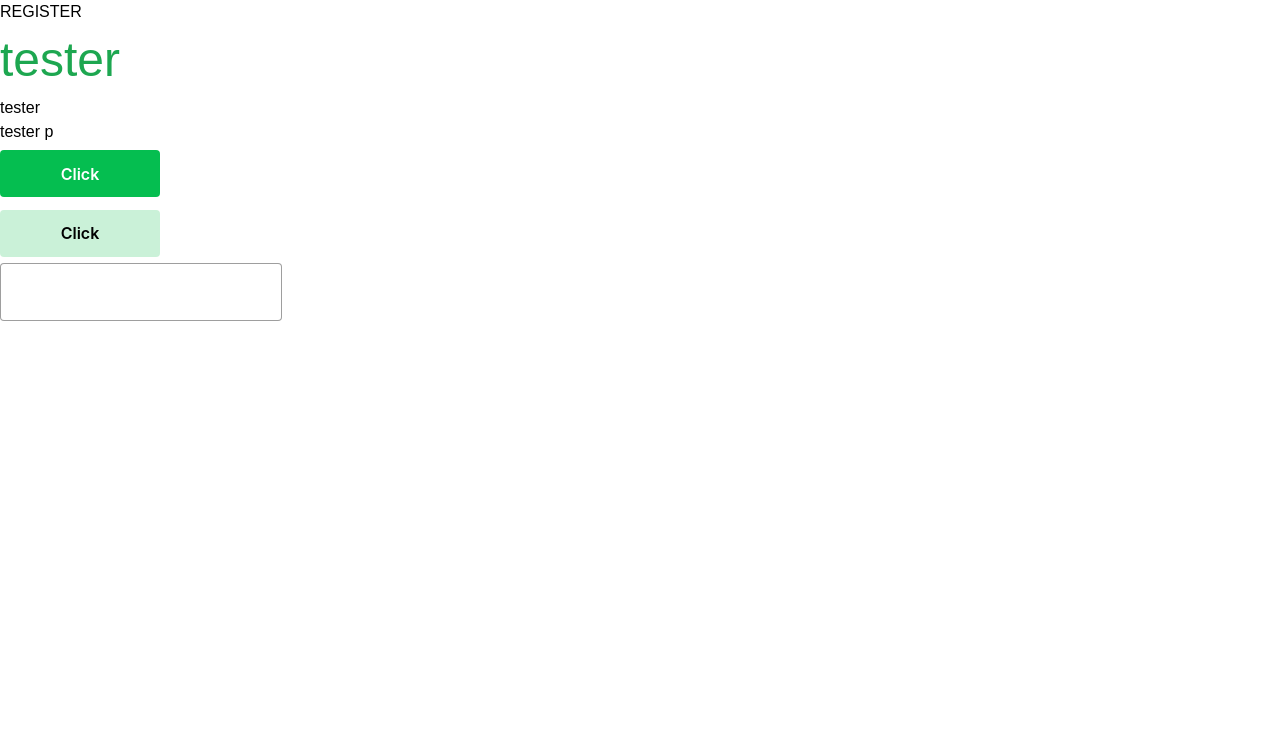
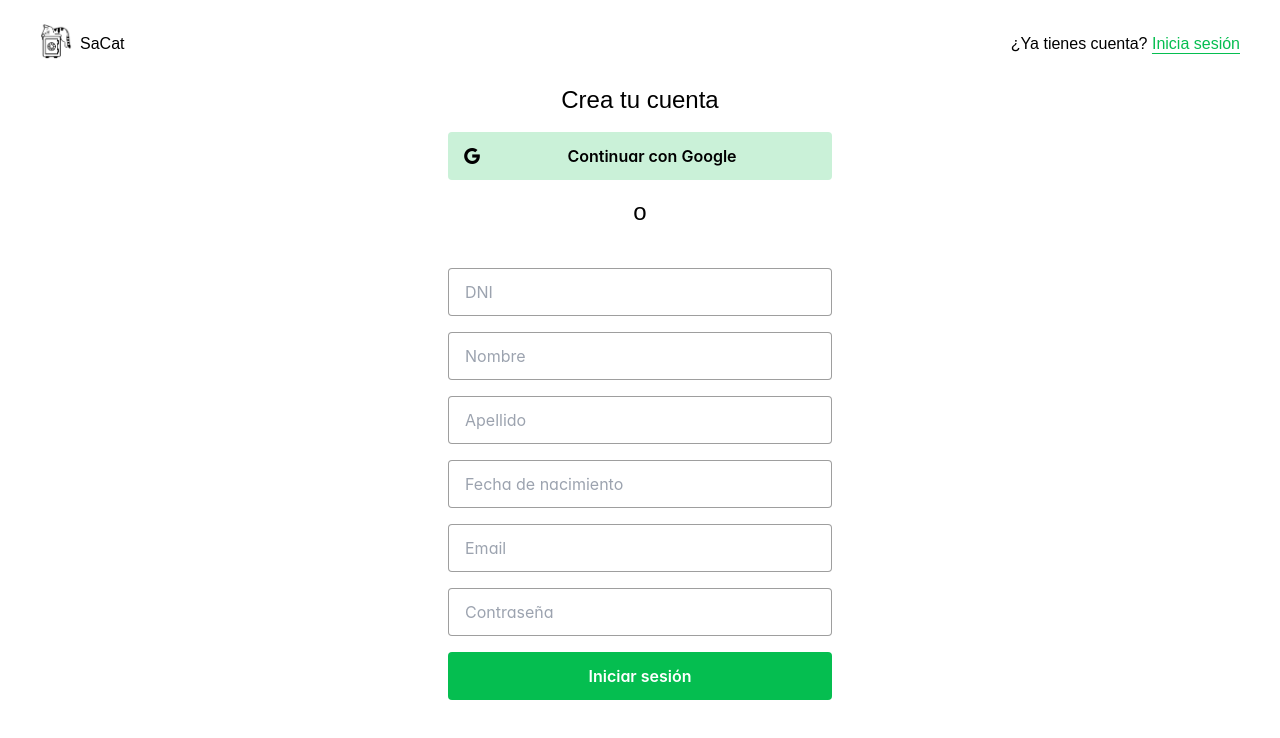
Before and after one commit to SaCat-Fintech/app-frontend, a Nuxt app: page /register in a window 1280 px wide. Shown: the top 738 px of the page. Built offline with nearby package versions, Linux system fonts and the light colour scheme; a web font is replaced by a local one.

Commit message:
chore: register with validation

```diff
--- a/pages/register.vue
+++ b/pages/register.vue
@@ -1,33 +1,189 @@
 <template>
-  <div>
-    <h1>REGISTER</h1>
-    <h2>tester</h2>
-    <h3>tester</h3>
-    <p>tester p</p>
-    <div class="btns">
-      <Button label="Click" />
-      <Button severity="secondary" label="Click" />
-    </div>
-    <div>
-      <InputText type="text" v-model="value" />
+  <div class="h-screen">
+    <nav>
+      <AltNavbar
+        navQuestion="¿Ya tienes cuenta?"
+        navText="Inicia sesión"
+        navRedirect="/login"
+      />
+    </nav>
+    <div class="flex justify-center items-center h-5/6">
+      <div class="text-center flex flex-col gap-4">
+        <p class="text-xl sm:text-2xl">Crea tu cuenta</p>
+        <Button
+          icon="pi pi-google"
+          iconPos="left"
+          severity="secondary"
+          class="w-72 sm:w-96 h-12"
+          label="Continuar con Google"
+        />
+        <p class="text-xl sm:text-2xl mb-2">o</p>
+        <form @submit.prevent="onSubmitForm" class="flex flex-col">
+          <InputText
+            id="dni"
+            v-model="dni"
+            class="w-72 sm:w-96 h-12 mt-4"
+            placeholder="DNI"
+            required
+            pattern="[0-9]{8}"
+            :class="{ 'p-invalid': dniInvalid }"
+          />
+          <small v-if="dniInvalid" class="p-error text-left">
+            Formato inválido de DNI
+          </small>
+          <InputText
+            id="name"
+            v-model="name"
+            class="w-72 sm:w-96 h-12 mt-4"
+            placeholder="Nombre"
+            required
+            pattern="[a-zA-Z]{1,16}"
+            :class="{ 'p-invalid': nameInvalid }"
+          />
+          <small v-if="nameInvalid" class="p-error text-left">
+            Formato inválido de nombre
+          </small>
+          <InputText
+            id="lastName"
+            v-model="lastName"
+            class="w-72 sm:w-96 h-12 mt-4"
+            placeholder="Apellido"
+            required
+            pattern="[a-zA-Z]{1,16}"
+            :class="{ 'p-invalid': lastNameInvalid }"
+          />
+          <small v-if="lastNameInvalid" class="p-error text-left">
+            Formato inválido de apellido
+          </small>
+          <Calendar
+            id="dateOfBirth"
+            v-model="dateOfBirth"
+            class="w-72 sm:w-96 h-12 mt-4"
+            placeholder="Fecha de nacimiento"
+            required
+            :class="{ 'p-invalid': dateOfBirthInvalid }"
+            dateFormat="dd/mm/yy"
+          />
+          <small v-if="dateOfBirthInvalid" class="p-error text-left">
+            Usted no es mayor de edad
+          </small>
+          <InputText
+            id="email"
+            v-model="email"
+            class="w-72 sm:w-96 h-12 mt-4"
+            placeholder="Email"
+            required
+            pattern="[a-zA-Z0-9._%+-]+@[a-zA-Z0-9.-]+\.[a-zA-Z]{2,4}"
+            :class="{ 'p-invalid': emailInvalid }"
+          />
+          <small v-if="emailInvalid" class="p-error text-left">
+            Formato inválido de correo
+          </small>
+
+          <InputText
+            id="password"
+            v-model="password"
+            class="w-72 sm:w-96 h-12 mt-4"
+            placeholder="Contraseña"
+            type="text"
+            pattern="^(?=.*\d)(?=.*[a-z])(?=.*[A-Z]).{8,}$"
+            title="Password must contain at least 8 characters, one lowercase letter, one uppercase letter, and one number."
+            :class="{ 'p-invalid': passwordInvalid }"
+          />
+          <small v-if="passwordInvalid" class="p-error text-left">
+            Formato inválido de contraseña
+          </small>
+
+          <div class="mt-4">
+            <Button
+              @click="onSubmitForm"
+              class="w-72 sm:w-96 h-12"
+              label="Iniciar sesión"
+            />
+          </div>
+        </form>
+      </div>
     </div>
   </div>
 </template>
+<script lang="ts">
+export default {
+  data() {
+    return {
+      dni: "",
+      name: "",
+      lastName: "",
+      dateOfBirth: "",
+      email: "",
+      password: "",
+      dniInvalid: false,
+      nameInvalid: false,
+      lastNameInvalid: false,
+      dateOfBirthInvalid: false,
+      emailInvalid: false,
+      passwordInvalid: false,
+    };
+  },
+  computed: {},
+  methods: {
+    onSubmitForm() {
+      this.dniInvalid = !this.isValidDni();
+      this.nameInvalid = !this.isValidName(this.name);
+      this.lastNameInvalid = !this.isValidName(this.lastName);
+      this.dateOfBirthInvalid = !this.isValidDateOfBirth();
+      this.emailInvalid = !this.isValidEmail();
+      this.passwordInvalid = !this.isValidPassword();
 
-<script setup lang="ts">
-import { ref } from "vue";
+      if (
+        this.isValidDni() &&
+        this.isValidName(this.name) &&
+        this.isValidName(this.lastName) &&
+        this.isValidDateOfBirth() &&
+        this.isValidEmail() &&
+        this.isValidPassword()
+      ) {
+        // Form is valid, proceed with submission
+        console.log("Form is valid");
+        // You can submit the form data to your server or perform other actions here.
+      } else {
+        // Form is invalid, show error messages or prevent submission
+        console.log("Form is invalid");
+      }
+    },
+    isValidDni() {
+      return /^[0-9]{8}$/.test(this.dni);
+    },
+    isValidName(nameValue: string) {
+      return /^[a-zA-Z]{1,16}$/.test(nameValue);
+    },
+    isValidDateOfBirth() {
+      const currentDate = new Date();
+      const inputDate = new Date(this.dateOfBirth);
 
-const value = ref(null);
+      // Difference of age in years
+      let age = currentDate.getFullYear() - inputDate.getFullYear();
+
+      // Check if birthday has already ocurred
+      if (
+        currentDate.getMonth() < inputDate.getMonth() ||
+        (currentDate.getMonth() === inputDate.getMonth() &&
+          currentDate.getDate() < inputDate.getDate())
+      ) {
+        age--;
+      }
+
+      return age >= 18;
+    },
+    isValidEmail() {
+      const emailPattern = /^[a-zA-Z0-9._-]+@[a-zA-Z0-9.-]+\.[a-zA-Z]{2,4}$/;
+      return emailPattern.test(this.email);
+    },
+    isValidPassword() {
+      const passwordPattern = /^(?=.*[a-z])(?=.*[A-Z])(?=.*\d)(?=.*\W).{8,}$/;
+      return passwordPattern.test(this.password) && this.password.length >= 8;
+    },
+  },
+};
 </script>
 
-<style>
-.btns {
-  display: flex;
-  flex-flow: column;
-  max-width: 10rem;
-}
-.p-button {
-  margin-top: 0.4rem;
-  margin-bottom: 0.4rem;
-}
-</style>
+<style></style>
--- a/plugins/primevue.js
+++ b/plugins/primevue.js
@@ -3,11 +3,13 @@ import PrimeVue from "primevue/config";
 import Button from "primevue/button";
 import InputText from "primevue/inputtext";
 import InputMask from "primevue/inputmask";
+import Calendar from "primevue/calendar";
 
 export default defineNuxtPlugin((nuxtApp) => {
   nuxtApp.vueApp.use(PrimeVue, { ripple: true });
   nuxtApp.vueApp.component("Button", Button);
   nuxtApp.vueApp.component("InputText", InputText);
   nuxtApp.vueApp.component("InputMask", InputMask);
+  nuxtApp.vueApp.component("Calendar", Calendar);
   //other components that you need
 });
```
